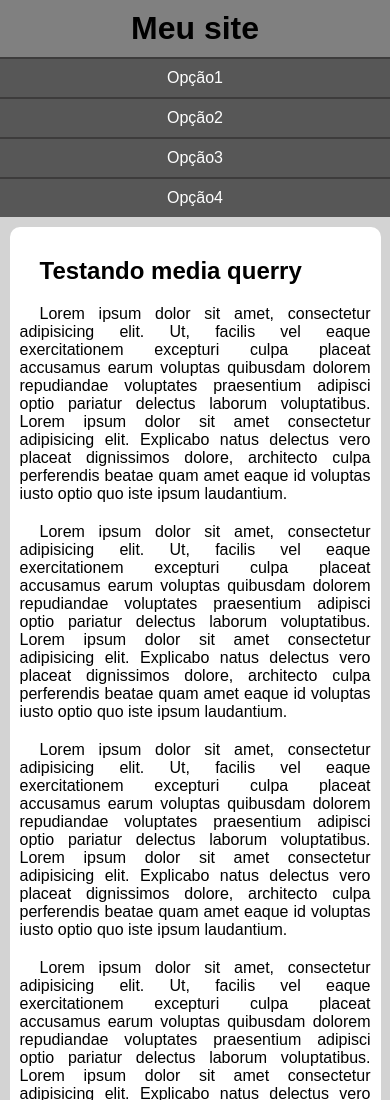
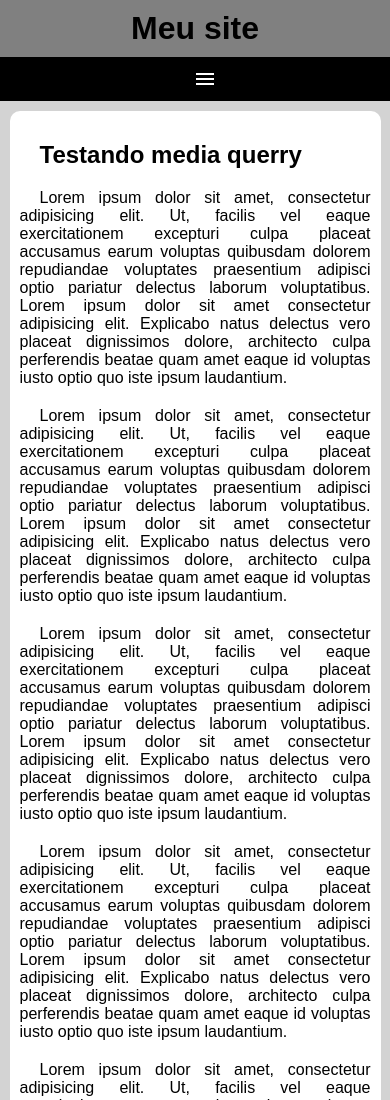
Before and after one commit to MaykonRegis/Html5, a plain HTML site: page Md04/ex26/mq05/index.html in a window 390 px wide. Shown: the top 1100 px of the page. Drawn offline with nearby package versions, Linux system fonts and the light colour scheme.

Commit message:
att media querry

```diff
--- a/Md04/ex26/mq05/Css/estilo.css
+++ b/Md04/ex26/mq05/Css/estilo.css
@@ -18,7 +18,7 @@ header h1 {
 }
 
 menu {
-    display: block;
+    display: none;
 }
 
 menu li {
@@ -37,6 +37,21 @@ menu a {
 
 menu a:hover {
     background-color: rgb(152, 153, 153);
+}
+
+span {
+    background-color: black;
+    width: 100vw;
+    display: block;
+    color: white;
+    text-align: center;
+    padding: 10px;
+    cursor: pointer;
+}
+
+span:hover {
+    background-color: white;
+    color: black;
 }
 
 main {
--- a/Md04/ex26/mq05/index.html
+++ b/Md04/ex26/mq05/index.html
@@ -5,12 +5,16 @@
     <meta http-equiv="X-UA-Compatible" content="IE=edge">
     <meta name="viewport" content="width=device-width, initial-scale=1.0">
     <link rel="stylesheet" href="Css/estilo.css">
+    <link rel="stylesheet" href="https://fonts.googleapis.com/css2?family=Material+Symbols+Outlined:opsz,wght,FILL,GRAD@48,400,0,0" />
     <title>Media Querry</title>
 </head>
 <body>
     <header>
         <h1>Meu site</h1>
-        <menu>
+        <span class="material-symbols-outlined" onclick="clickMenu()">
+            menu
+        </span>
+        <menu id="menu">
             <ul>
                 <li><a href="">Opção1</a></li>
                 <li><a href="">Opção2</a></li>
@@ -36,6 +40,14 @@
 
 
 
-
+<script>
+    function clickMenu(){
+        if(menu.style.display == 'block'){
+            menu.style.display = 'none'
+        }else {
+            menu.style.display = 'block'
+        }
+    }
+</script>
 </body>
 </html>
```
